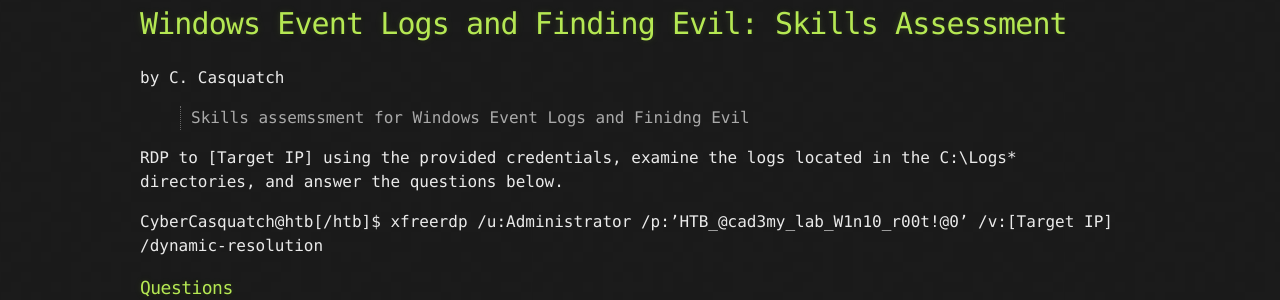
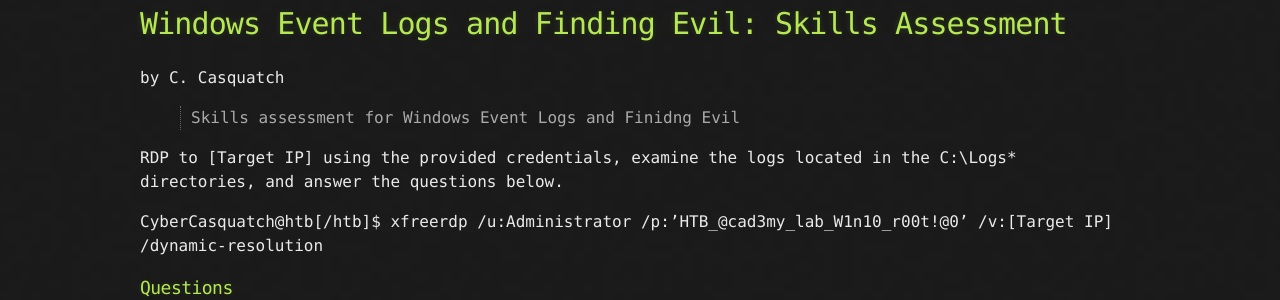
Before and after one commit to CyberCasquatch/cybercasquatch.github.io, a Jekyll site: the page built from _posts/Walkthroughs/2025-01-27-WindowsEventLogsSkillsAssessment.md, in a window 1280 px wide. Shown: the part 229-529 px from the top of the page. Built offline with Jekyll 4.4.1, drawn with Linux system fonts in a browser that asks for light colours; the repository's description, which GitHub fills in, is left out.

Commit message:
Update 2025-01-27-WindowsEventLogsSkillsAssessment.md

```diff
--- a/_posts/Walkthroughs/2025-01-27-WindowsEventLogsSkillsAssessment.md
+++ b/_posts/Walkthroughs/2025-01-27-WindowsEventLogsSkillsAssessment.md
@@ -7,7 +7,7 @@ comments: false
 tag: ['windows', 'event logs', 'htb']
 ---
 
-> Skills assemssment for Windows Event Logs and Finidng Evil
+> Skills assessment for Windows Event Logs and Finidng Evil
 
 RDP to [Target IP] using the provided credentials, examine the logs located in the C:\Logs\* directories, and answer the questions below.
 
```
